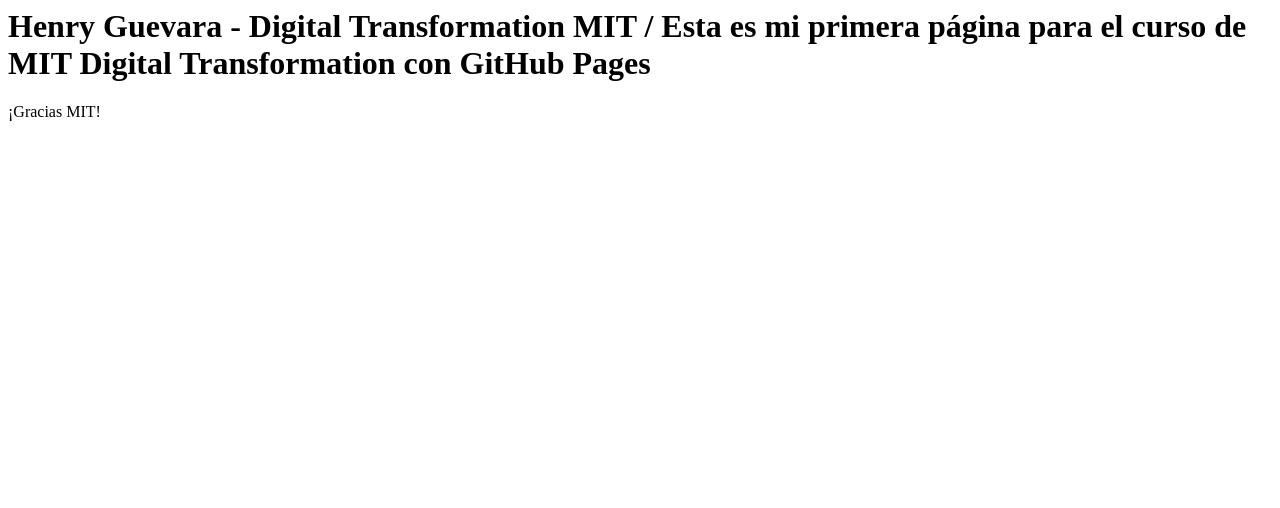
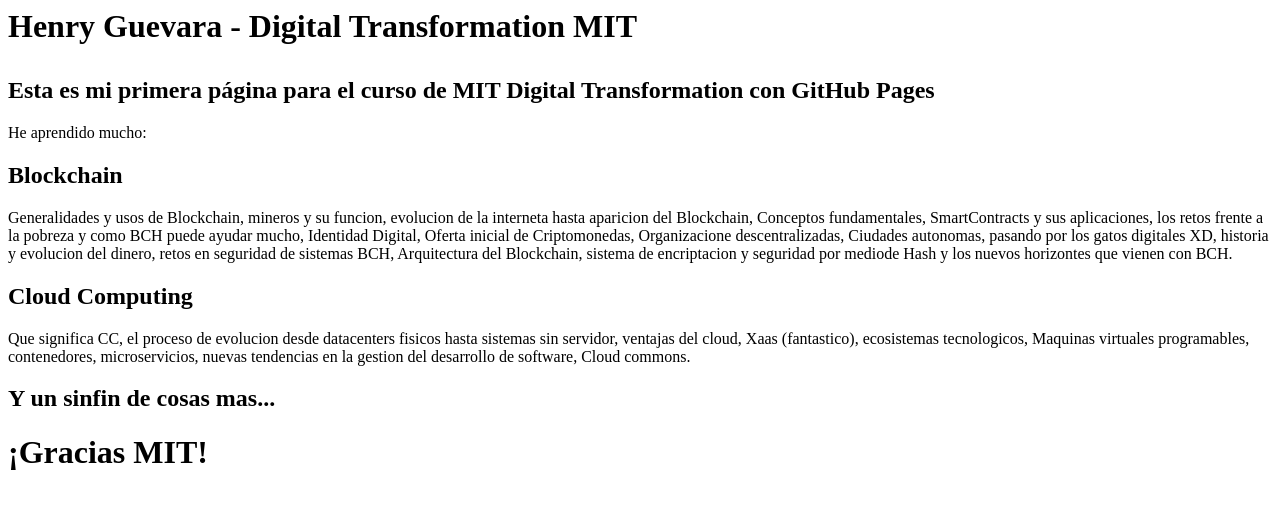
Before and after one commit to alfyore/DT-MIT, a plain HTML site: page index.html in a window 1280 px wide. Drawn offline with Linux system fonts and the light colour scheme.

Commit message:
Actualizacion ensenanzas
Lo actualice adicionando una parte de lo que he aprendido...

```diff
--- a/index.html
+++ b/index.html
@@ -1,4 +1,11 @@
 <html>
-<h1> Henry Guevara - Digital Transformation MIT / Esta es mi primera página para el curso de MIT Digital Transformation con GitHub Pages </h1>
-<p>¡Gracias MIT!</p>
+  <h1><p> Henry Guevara - Digital Transformation MIT</p></h1>
+  <h2>Esta es mi primera página para el curso de MIT Digital Transformation con GitHub Pages </h2>
+  <p> He aprendido mucho:</p>
+  <h2>Blockchain</h2>
+  <p>Generalidades y usos de Blockchain, mineros y su funcion, evolucion de la interneta hasta aparicion del Blockchain, Conceptos fundamentales, SmartContracts y sus aplicaciones, los retos frente a la pobreza y como BCH puede ayudar mucho, Identidad Digital, Oferta inicial de Criptomonedas, Organizacione descentralizadas, Ciudades autonomas, pasando por los gatos digitales XD, historia y evolucion del dinero, retos en seguridad de sistemas BCH, Arquitectura del Blockchain, sistema de encriptacion y seguridad por mediode Hash y los nuevos horizontes que vienen con BCH.</p>
+  <h2>Cloud Computing</h2>
+  <p>Que significa CC, el proceso de evolucion desde datacenters fisicos hasta sistemas sin servidor, ventajas del cloud, Xaas (fantastico), ecosistemas tecnologicos, Maquinas virtuales programables, contenedores, microservicios, nuevas tendencias en la gestion del desarrollo de software, Cloud commons.</p>
+  <h2>Y un sinfin de cosas mas...</h2>
+  <h1>¡Gracias MIT!</h1>
 </html>
```
